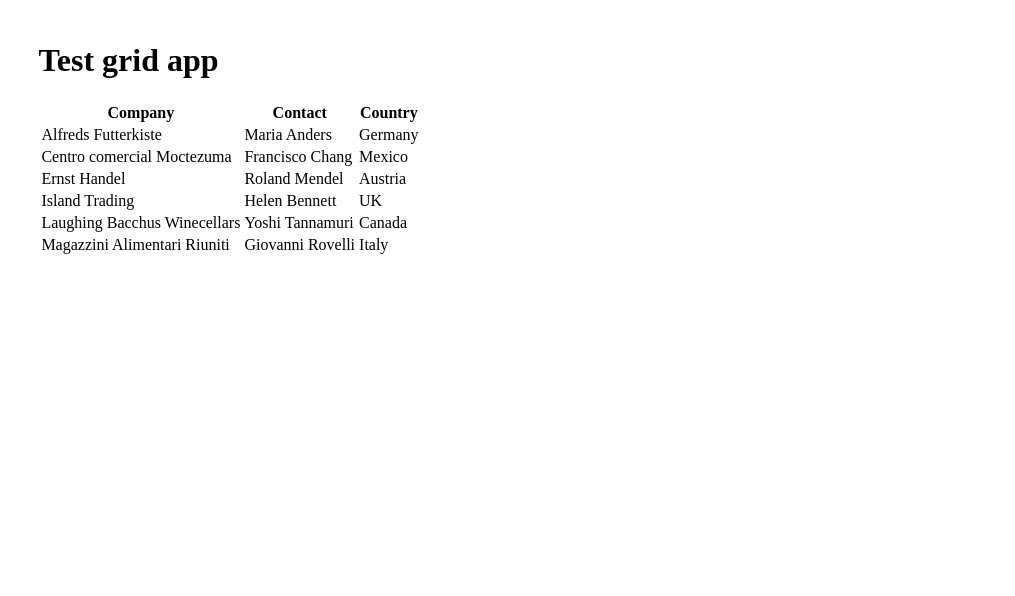
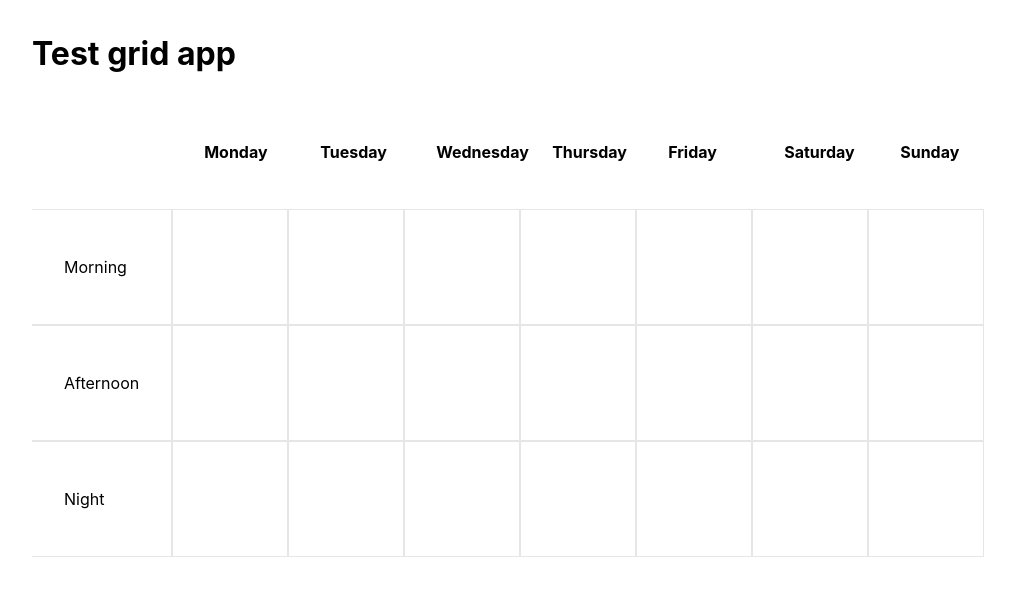
Before and after one commit to Danieruone/grid-scheduler, an Angular app: page / in a window 1280 px wide. Shown: the top 596 px of the page, without its empty margins (96-1111 px from the left). Built offline with nearby package versions, Linux system fonts and the light colour scheme.

Commit message:
Add default grid

```diff
--- a/src/app/grid-calendar/grid-layout/grid-layout.component.css
+++ b/src/app/grid-calendar/grid-layout/grid-layout.component.css
@@ -0,0 +1,33 @@
+table {
+  border-spacing: 0;
+}
+
+th {
+  padding: 2rem;
+  width: 50px;
+  height: 50px;
+  max-width: 50px;
+  text-align: left;
+  border: none;
+}
+
+td {
+  padding: 2rem;
+  border: 1px solid #e6e6e6;
+  width: 50px;
+  height: 50px;
+}
+
+td:hover {
+  background-color: #e6e6e6;
+  cursor: pointer;
+}
+
+td:first-child {
+  border-left: none;
+}
+
+td:first-child:hover {
+  background-color: white;
+  cursor: auto;
+}
--- a/src/app/grid-calendar/grid-layout/grid-layout.component.html
+++ b/src/app/grid-calendar/grid-layout/grid-layout.component.html
@@ -1,39 +1,13 @@
 <div>
   <table>
     <tr>
-      <th>Company</th>
-      <th>Contact</th>
-      <th>Country</th>
+      <th></th>
+      <th *ngFor="let day of days">{{ day.name }}</th>
     </tr>
-    <tr>
-      <td>Alfreds Futterkiste</td>
-      <td>Maria Anders</td>
-      <td>Germany</td>
-    </tr>
-    <tr>
-      <td>Centro comercial Moctezuma</td>
-      <td>Francisco Chang</td>
-      <td>Mexico</td>
-    </tr>
-    <tr>
-      <td>Ernst Handel</td>
-      <td>Roland Mendel</td>
-      <td>Austria</td>
-    </tr>
-    <tr>
-      <td>Island Trading</td>
-      <td>Helen Bennett</td>
-      <td>UK</td>
-    </tr>
-    <tr>
-      <td>Laughing Bacchus Winecellars</td>
-      <td>Yoshi Tannamuri</td>
-      <td>Canada</td>
-    </tr>
-    <tr>
-      <td>Magazzini Alimentari Riuniti</td>
-      <td>Giovanni Rovelli</td>
-      <td>Italy</td>
+
+    <tr *ngFor="let time of times">
+      <td>{{ time.name }}</td>
+      <td *ngFor="let day of days"></td>
     </tr>
   </table>
 </div>
--- a/src/app/grid-calendar/grid-layout/grid-layout.component.ts
+++ b/src/app/grid-calendar/grid-layout/grid-layout.component.ts
@@ -1,15 +1,22 @@
 import { Component, OnInit } from '@angular/core';
+
+// utils
+import { daysWeek } from '../../utils/misc';
+import { timesWeek } from '../../utils/misc';
+
+// types
+import { WeekCell } from '../../types/week-cell.type';
 
 @Component({
   selector: 'app-grid-layout',
   templateUrl: './grid-layout.component.html',
-  styleUrls: ['./grid-layout.component.css']
+  styleUrls: ['./grid-layout.component.css'],
 })
 export class GridLayoutComponent implements OnInit {
+  days: WeekCell[] = daysWeek;
+  times: WeekCell[] = timesWeek;
 
-  constructor() { }
+  constructor() {}
 
-  ngOnInit(): void {
-  }
-
+  ngOnInit(): void {}
 }
--- /dev/null
+++ b/src/app/types/week-cell.type.ts
@@ -0,0 +1,3 @@
+export type WeekCell = {
+  name: string;
+};
--- a/src/app/utils/misc.ts
+++ b/src/app/utils/misc.ts
@@ -1,9 +1,35 @@
 export const daysWeek = [
-  'Monday',
-  'Tuesday',
-  'Wednesday',
-  'Thursday',
-  'Friday',
-  'Saturday',
-  'Sunday',
+  {
+    name: 'Monday',
+  },
+  {
+    name: 'Tuesday',
+  },
+  {
+    name: 'Wednesday',
+  },
+  {
+    name: 'Thursday',
+  },
+  {
+    name: 'Friday',
+  },
+  {
+    name: 'Saturday',
+  },
+  {
+    name: 'Sunday',
+  },
 ];
+
+export const timesWeek = [
+  {
+    name: 'Morning',
+  },
+  {
+    name: 'Afternoon',
+  },
+  {
+    name: 'Night',
+  },
+];
--- a/src/styles.css
+++ b/src/styles.css
@@ -1 +1,9 @@
 /* You can add global styles to this file, and also import other style files */
+body {
+  margin: 0;
+  font-family: -apple-system, BlinkMacSystemFont, "Segoe UI", "Roboto", "Oxygen",
+    "Ubuntu", "Cantarell", "Fira Sans", "Droid Sans", "Helvetica Neue",
+    sans-serif;
+  -webkit-font-smoothing: antialiased;
+  -moz-osx-font-smoothing: grayscale;
+}
```
